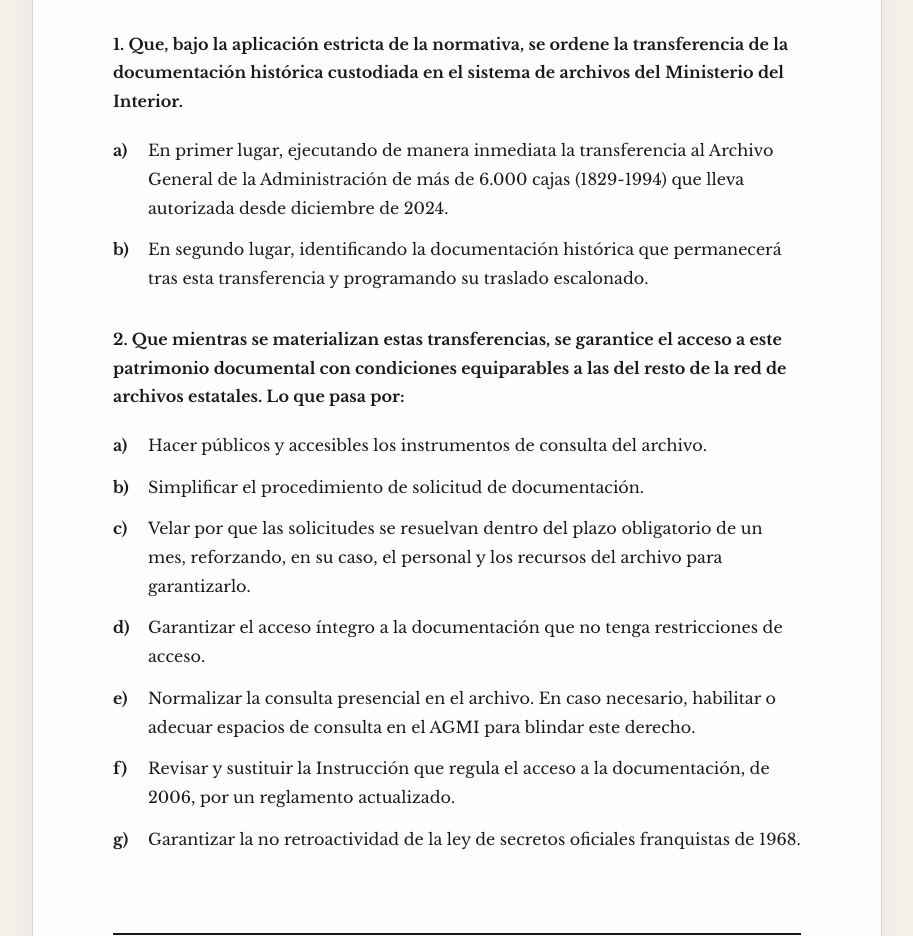
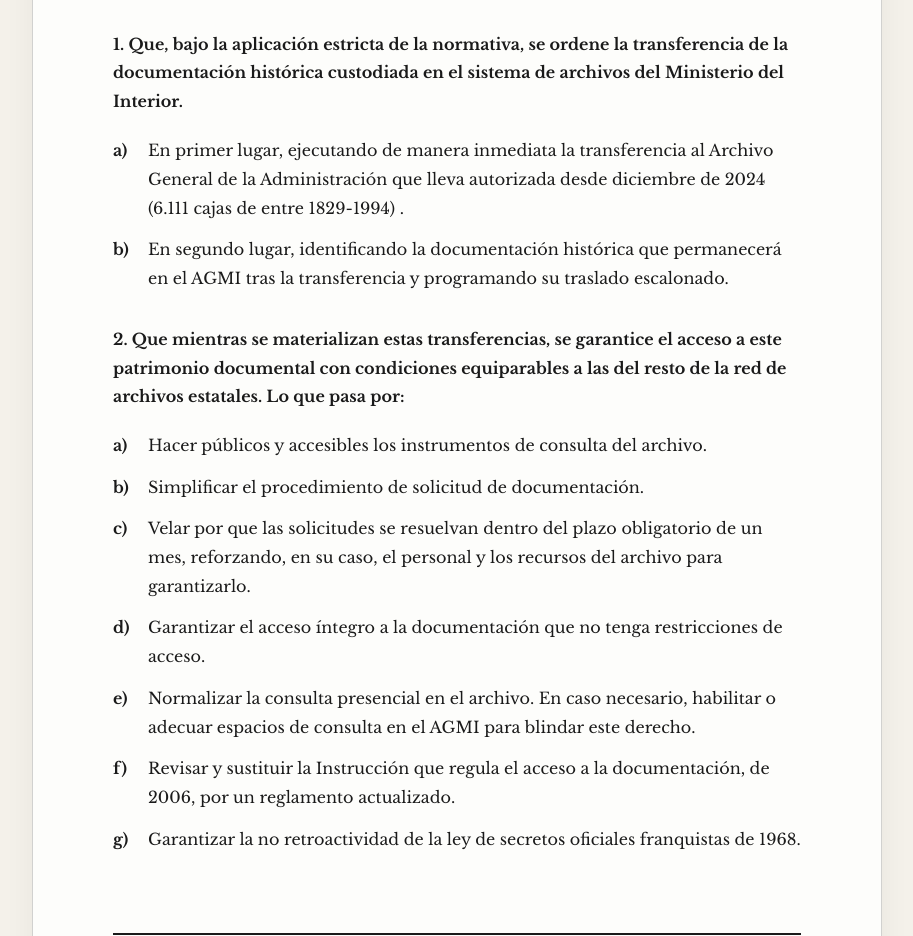
Before and after one commit to ArchivosAbiertos/carta-abierta, a plain HTML site: page index.html in a window 1280 px wide. Shown: the part 1480-2416 px from the top of the page, without its empty margins (183-1096 px from the left). Drawn offline with nearby package versions, Linux system fonts and the light colour scheme.

Commit message:
Refine demands for document transfer details

```diff
--- a/index.html
+++ b/index.html
@@ -48,8 +48,8 @@
                 <ul class="formal-demands">
                     <li>Que, bajo la aplicación estricta de la normativa, se ordene la transferencia de la documentación histórica custodiada en el sistema de archivos del Ministerio del Interior.
                         <ol class="sub-demands">
-                            <li>En primer lugar, ejecutando de manera inmediata la transferencia al Archivo General de la Administración de más de 6.000 cajas (1829-1994) que lleva autorizada desde diciembre de 2024.</li>
-                            <li>En segundo lugar, identificando la documentación histórica que permanecerá tras esta transferencia y programando su traslado escalonado.</li>
+                            <li>En primer lugar, ejecutando de manera inmediata la transferencia al Archivo General de la Administración que lleva autorizada desde diciembre de 2024 (6.111 cajas de entre 1829-1994) .</li>
+                            <li>En segundo lugar, identificando la documentación histórica que permanecerá en el AGMI tras la transferencia y programando su traslado escalonado.</li>
                         </ol>
                     </li>
                     <li>Que mientras se materializan estas transferencias, se garantice el acceso a este patrimonio documental con condiciones equiparables a las del resto de la red de archivos estatales. Lo que pasa por:
```
